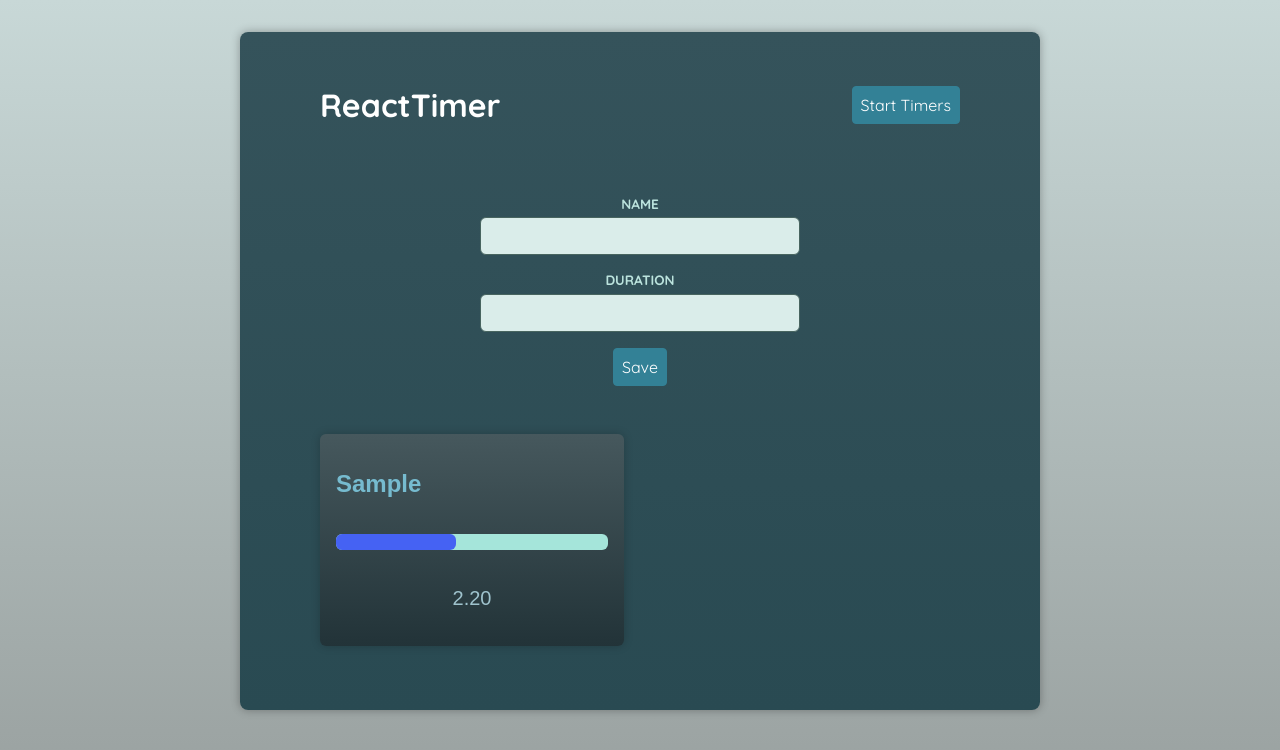
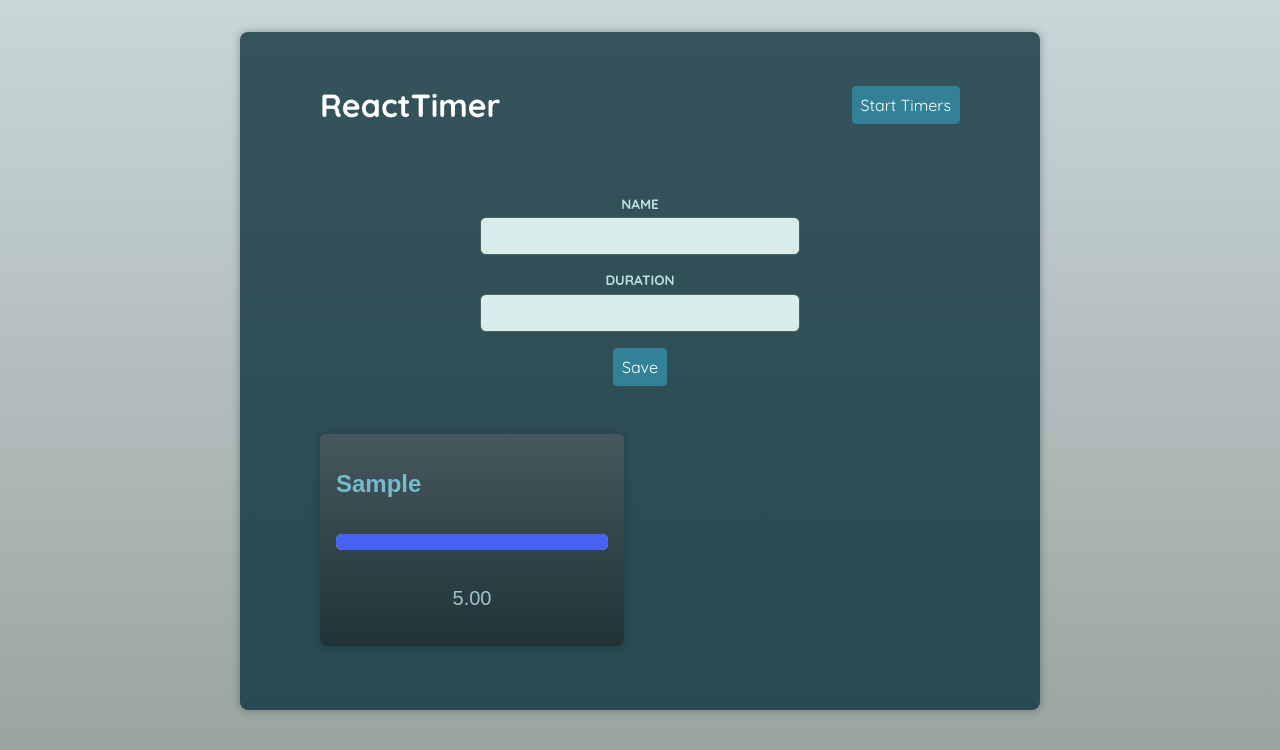
Before and after one commit to BaGorK/react-timer, a React (Vite) app: page / in a window 1280 px wide. Both pictures are taken after typing "Sample", "5" into the empty fields and a click on the button "Save". Shown: the top 750 px of the page. Built offline with nearby package versions, Linux system fonts and the light colour scheme; a web font is replaced by a local one.

Commit message:
finish react timers

```diff
--- a/src/components/Timer.tsx
+++ b/src/components/Timer.tsx
@@ -1,8 +1,13 @@
 import { useEffect, useRef, useState } from 'react';
-import { type Timer as TimerProps } from '../context/TimersContext';
+import {
+  useTimersContext,
+  type Timer as TimerProps,
+} from '../context/TimersContext';
 import Container from './UI/Container';
 
 function Timer({ name, duration }: TimerProps) {
+  const { isRunning } = useTimersContext();
+
   const [remainingTime, setRemainingTime] = useState(duration * 1000);
   const interval = useRef<number | null>(null);
 
@@ -11,16 +16,22 @@ function Timer({ name, duration }: TimerProps) {
   }
 
   useEffect(() => {
-    const timer = setInterval(() => {
-      setRemainingTime((prev) => {
-        return prev - 50;
-      });
-    }, 50);
+    let timer: number;
 
-    interval.current = timer;
+    if (isRunning) {
+      timer = setInterval(() => {
+        setRemainingTime((prev) => {
+          return prev - 50;
+        });
+      }, 50);
+
+      interval.current = timer;
+    } else if (interval.current) {
+      clearInterval(interval.current);
+    }
 
     return () => clearInterval(timer);
-  }, []);
+  }, [isRunning]);
 
   const formattedRemainingTime = (remainingTime / 1000).toFixed(2);
 
```
